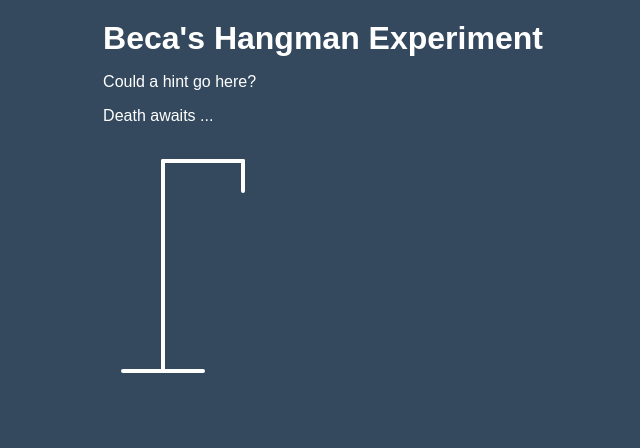
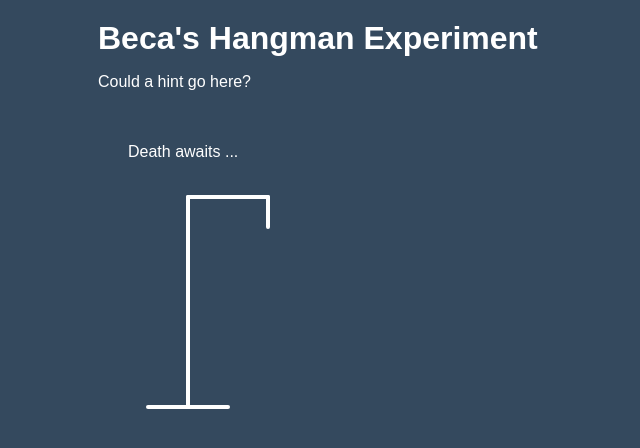
Before and after one commit to BecaLParker/Hangman-react-walkthrough, a React (Create React App) app: page / in a window 1280 px wide. Shown: the top 448 px of the page, without its empty margins (317-957 px from the left). Built offline with nearby package versions, Linux system fonts and the light colour scheme.

Commit message:
Game container for figure

```diff
--- a/src/App.js
+++ b/src/App.js
@@ -7,7 +7,9 @@ function App() {
   return (
     <>
       <Header />
-      <Figure />
+      <div className="game-container">
+        <Figure />
+      </div>
     </>
   );
 }
```
